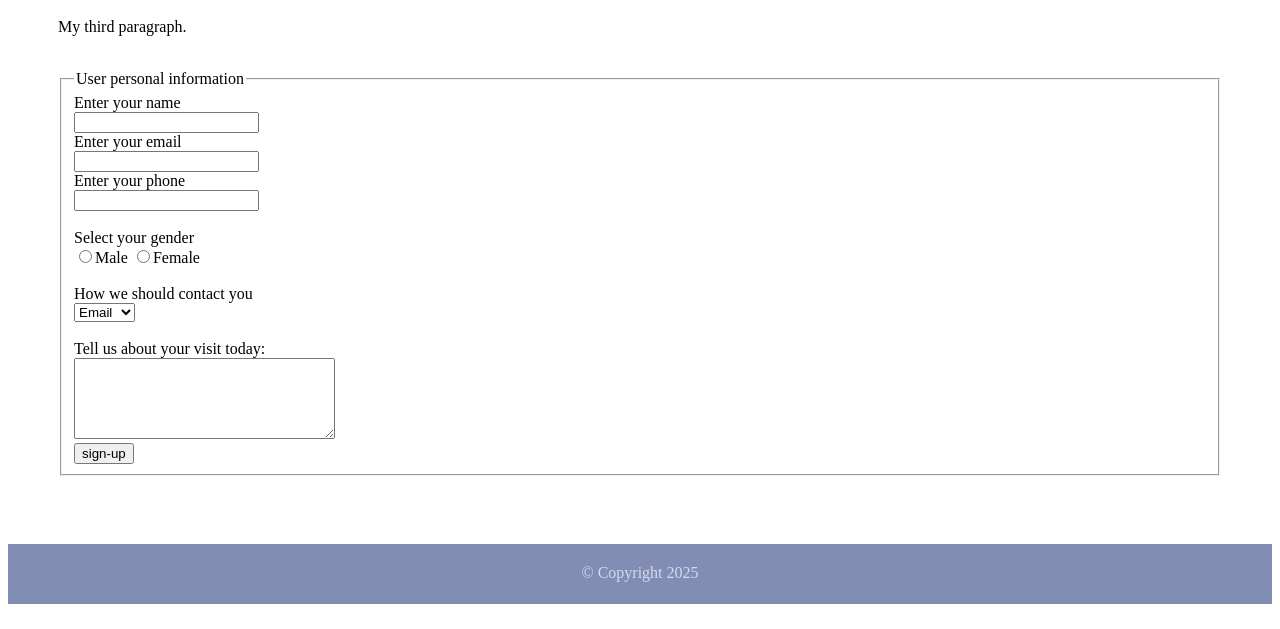
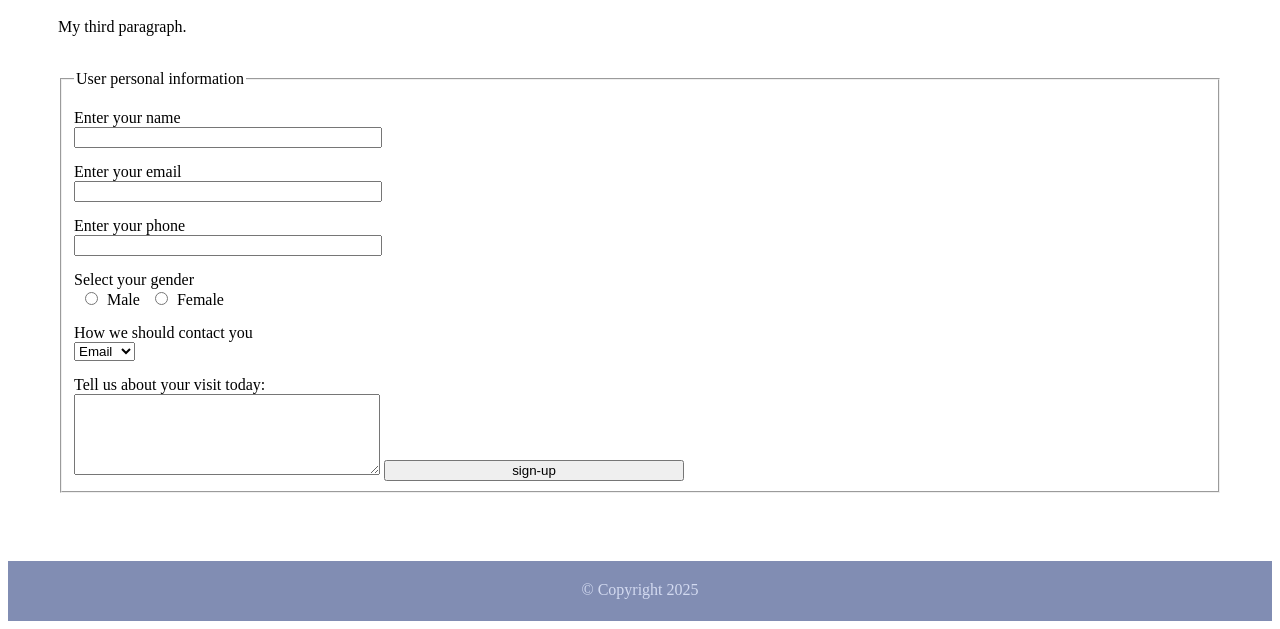
Before and after one commit to jayedmonson/WEB601W2D2, a plain HTML site: page page3.html in a window 1280 px wide. Shown: the part 650-1279 px from the top of the page. Drawn offline with Linux system fonts and the light colour scheme.

Commit message:
Commit 2

```diff
--- a/page3.html
+++ b/page3.html
@@ -26,22 +26,22 @@
                 <form action="/signup" method="post">
                     <fieldset>
                         <legend>User personal information</legend>
-                        <label>Enter your name</label><br>
-                        <input type="text" name="name" /><br>
-                        <label>Enter your email</label><br>
-                        <input type="email" name="email" /><br>
-                        <label>Enter your phone</label><br>
-                        <input type="text" name="phone" /><br>
-                        <br><label>Select your gender</label><br>
+                        <label>Enter your name</label>
+                        <input type="text" name="name" />
+                        <label>Enter your email</label>
+                        <input type="email" name="email" />
+                        <label>Enter your phone</label>
+                        <input type="text" name="phone" />
+                        <label>Select your gender</label>
                         <input type="radio" name="gender" value="male" />Male
-                        <input type="radio" name="gender" value="female" />Female <br/>
-                        <br><label>How we should contact you</label><br>
+                        <input type="radio" name="gender" value="female" />Female
+                        <label>How we should contact you</label>
                         <select>
                             <option>Email</option>
                             <option>Phone</option>
-                        </select><br>
-                        <br>Tell us about your visit today:<br>
-                        <textarea rows="5" cols="30"></textarea><br>
+                        </select>
+                        <label>Tell us about your visit today:</label>
+                        <textarea rows="5" cols="30"></textarea>
                         <input type="submit" value="sign-up">
 
                     </fieldset>
--- a/style.css
+++ b/style.css
@@ -70,3 +70,16 @@ caption {
     padding-top: 15px;
     color: #753a30
 }
+label {
+    display: block;
+    margin: 15px 0 0 0;
+}
+input {
+    width: 300px;
+}
+input[type="radio"] {
+    width: 25px;
+}
+textarea {
+    width: 300px;
+}
```
